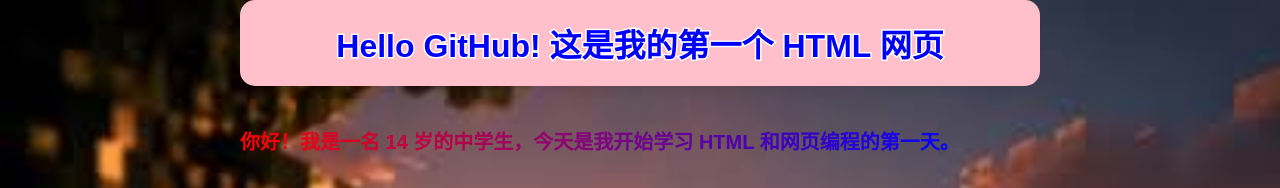
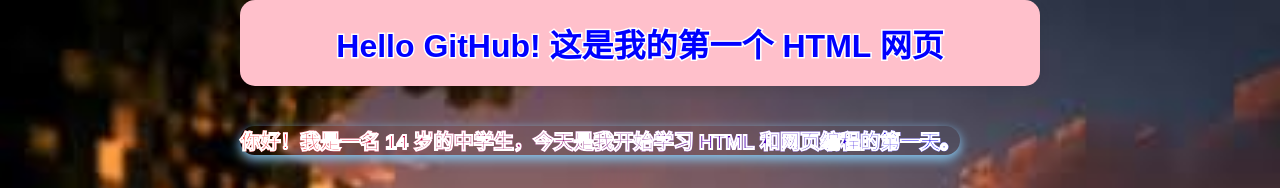
Before and after one commit to jiebochua-tech/code, a plain HTML site: page index.html in a window 1280 px wide. Shown: the top 188 px of the page. Drawn offline with Linux system fonts and the light colour scheme.

Commit message:
try to add card for text

```diff
--- a/index.html
+++ b/index.html
@@ -24,7 +24,7 @@ border-radius: 15px; box-shadow: 0 4px 12px rgba(0,0,0,0.08); text-align: center
 
 
     <!-- 2. 段落介绍 -->
-    <p style="font-size: 20px; font-weight: bold; background-image: linear-gradient(to right, red, blue); -webkit-background-clip: text; color: transparent; display: inline-block">你好！我是一名 14 岁的中学生，今天是我开始学习 HTML 和网页编程的第一天。</p>
+    <p style="font-size: 20px; font-weight: bold; background-image: linear-gradient(to right, red, blue); border-radius: 15px; box-shadow: 0 4px 12px rgba(135, 206, 250, 1); paint-order: stroke fill; -webkit-text-stroke: 2px white; -webkit-background-clip: text; color: transparent; display: inline-block">你好！我是一名 14 岁的中学生，今天是我开始学习 HTML 和网页编程的第一天。</p>
     <p>我决定在 GitHub 上记录我的代码和成长轨迹！</p>
 <img src="https://static.wikia.nocookie.net/deathbattlefanon/images/9/97/Minecraft-Creeper-psd66277.png/revision/latest/thumbnail/width/360/height/360?cb=20150516182637" alt="minecraft creeper" width="200">
     <!-- 3. 学习目标列表 -->
```
